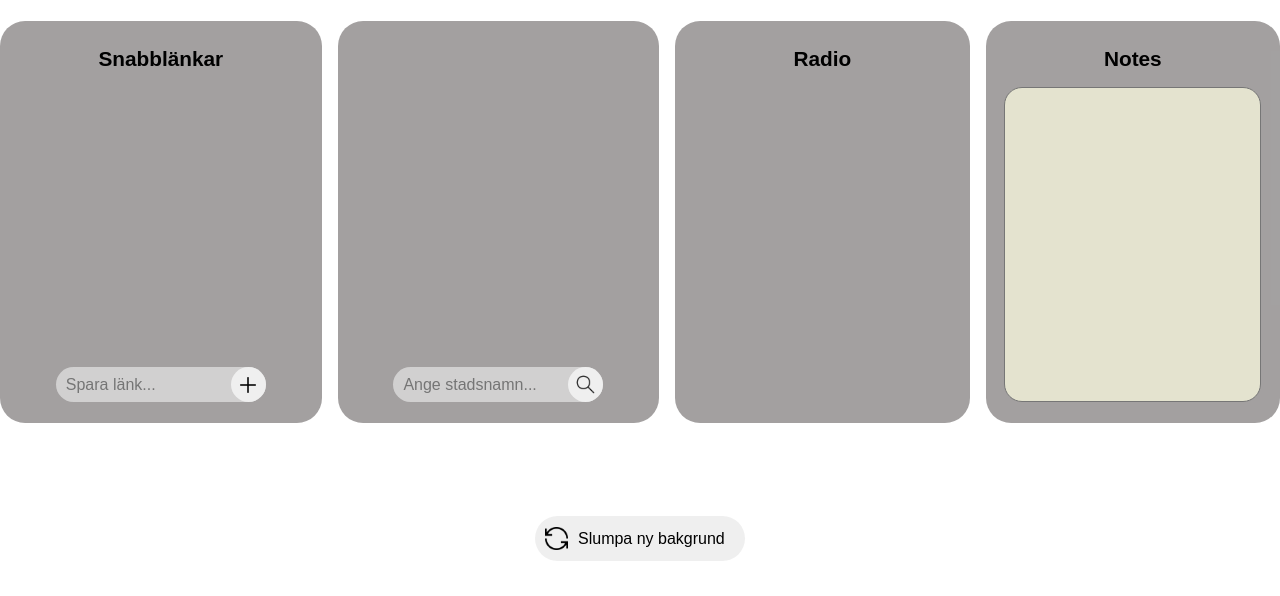
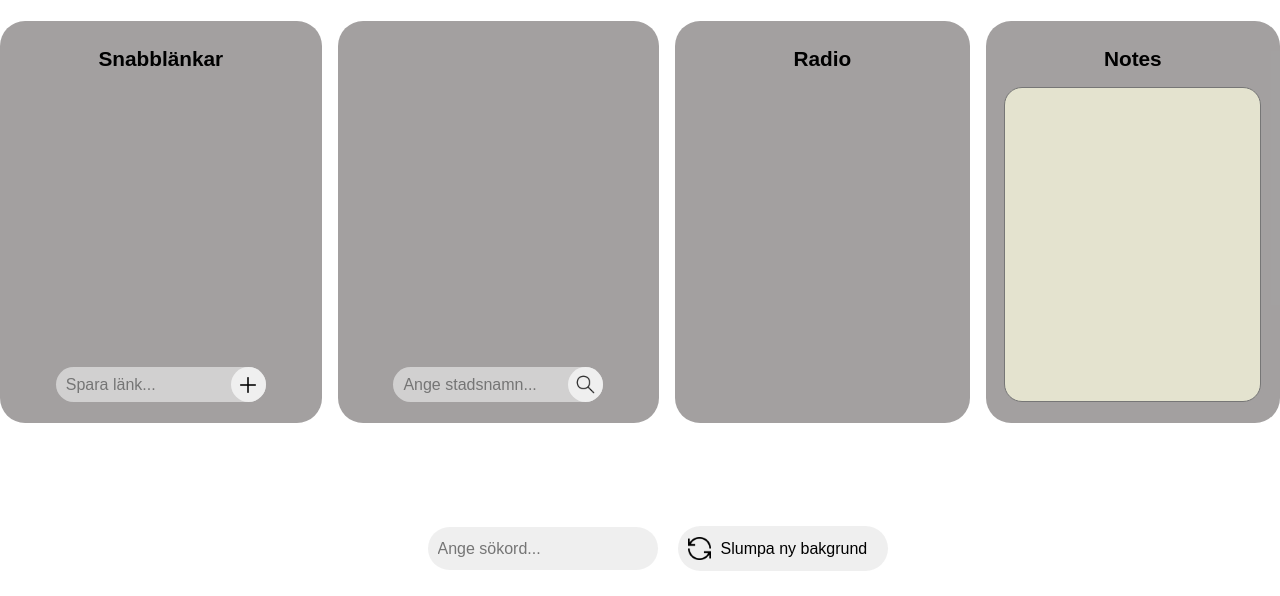
Before and after one commit to dens0n/Dashboard, a website built with Vite: page index.html in a window 1280 px wide. Both pictures are taken after a click on the button "Slumpa ny bakgrund". Shown: the part 204-800 px from the top of the page. Built offline with nearby package versions, Linux system fonts and the light colour scheme; no server answers.

Commit message:
background input to randomize

```diff
--- a/index.html
+++ b/index.html
@@ -48,6 +48,8 @@
       <div id="background-image"></div>
     </div>
     <footer id="background-container">
+      <div class="input-area">
+        <input type="text" placeholder="Ange sökord..." id="backgroundInput" />
         <button id="background-btn">
           <img
             src="./src/images/sync.png"
@@ -56,6 +58,7 @@
             style="margin-right: 10px"
           />Slumpa ny bakgrund
         </button>
+      </div>
     </footer>
   </body>
 </html>
--- a/src/script/background.js
+++ b/src/script/background.js
@@ -1,11 +1,12 @@
 import axios from "axios";
 
 const backgroundBtn = document.getElementById("background-btn");
+const backgroundInput = document.getElementById("backgroundInput");
 
 // Api link + key
-const unsplashUserInput = "";
+let unsplashUserInput = "";
 const unsplashApiKey = import.meta.env.VITE_BACKGROUND_APIKEY;
-const unsplashUrl = `https://api.unsplash.com/photos/random/?client_id=${unsplashApiKey}&orientation=landscape&query=${unsplashUserInput}`;
+let unsplashUrl = `https://api.unsplash.com/photos/random/?client_id=${unsplashApiKey}&orientation=landscape&query=${unsplashUserInput}`;
 
 // Uppdatera bakgrundsbild + spara till localstorage
 async function getNewImage(unsplashUrl) {
@@ -59,5 +60,14 @@ backgroundBtn.addEventListener("click", () => {
     backgroundBtn.classList.remove("active");
   }, 2000);
   clearLocalStorage();
+
+  unsplashUserInput = backgroundInput.value || "";
+
+  const userInputArray = unsplashUserInput.split(/\s+/);
+  unsplashUserInput = userInputArray.join(',');
+  console.log(unsplashUserInput)
+
+  unsplashUrl = `https://api.unsplash.com/photos/random/?client_id=${unsplashApiKey}&orientation=landscape&query=${unsplashUserInput}`;
+
   getNewImage(unsplashUrl);
 });
--- a/src/script/radio.js
+++ b/src/script/radio.js
@@ -1,14 +1,16 @@
 import axios from "axios";
 
-const url = "https://api.sr.se/api/v2/channels/?format=json";
+const url = "https://api.sr.se/api/v2/channels/?format=json&limit=3";
+const limit = 4;
 const radioCards = document.getElementById("radio");
 let currentPlayingAudio = null;
 
 async function radioData() {
   try {
     const response = await axios.get(url);
-    const radioData = response.data.channels;
+    const radioData = response.data.channels.slice(0, limit);
     radiochannels(radioData);
+    console.log(radioData);
   } catch (error) {
     console.error(error);
     alert("Fel uppstod! Försök igen om ett tag.");
--- a/style.css
+++ b/style.css
@@ -107,18 +107,21 @@ h3 {
   margin-left: 10px;
 }
 .remove-link-btn{
+  position: relative;
+  top: -9px;
+  right: -7px;
   z-index: 1;
   background-image: url(./src/images/minus.png);
   background-color: rgba(255, 255, 255, 0.75);
   background-size: 16px;
   background-repeat: no-repeat;
   background-position: center;
-  height: 30px;
-  width: 30px;
+  height: 20px;
+  width: 20px;
   margin-right: 10px;
   border: none;
   border-radius: 25px;
-  border: 2px solid rgba(0, 0, 0, 0.684);
+  border: 1px solid rgba(0, 0, 0, 0.684);
 }
 .remove-link-btn:hover{
   cursor: pointer;
@@ -262,8 +265,19 @@ input {
   height: 5rem;
   align-self: center;
 }
+#backgroundInput{
+  font-size: 16px;
+  background-color: rgba(232, 232, 232, 0.678);
+  width: 210px;
+  height: 23px;
+  border: none;
+  border-radius: 25px;
+  padding: 10px;
+  margin-right: 10px;
+}
 
 #background-btn {
+  margin-left: 10px;
   display: flex;
   align-items: center;
   font-size: 16px;
```
Lines whose indentation alone changed are shown as unchanged.
